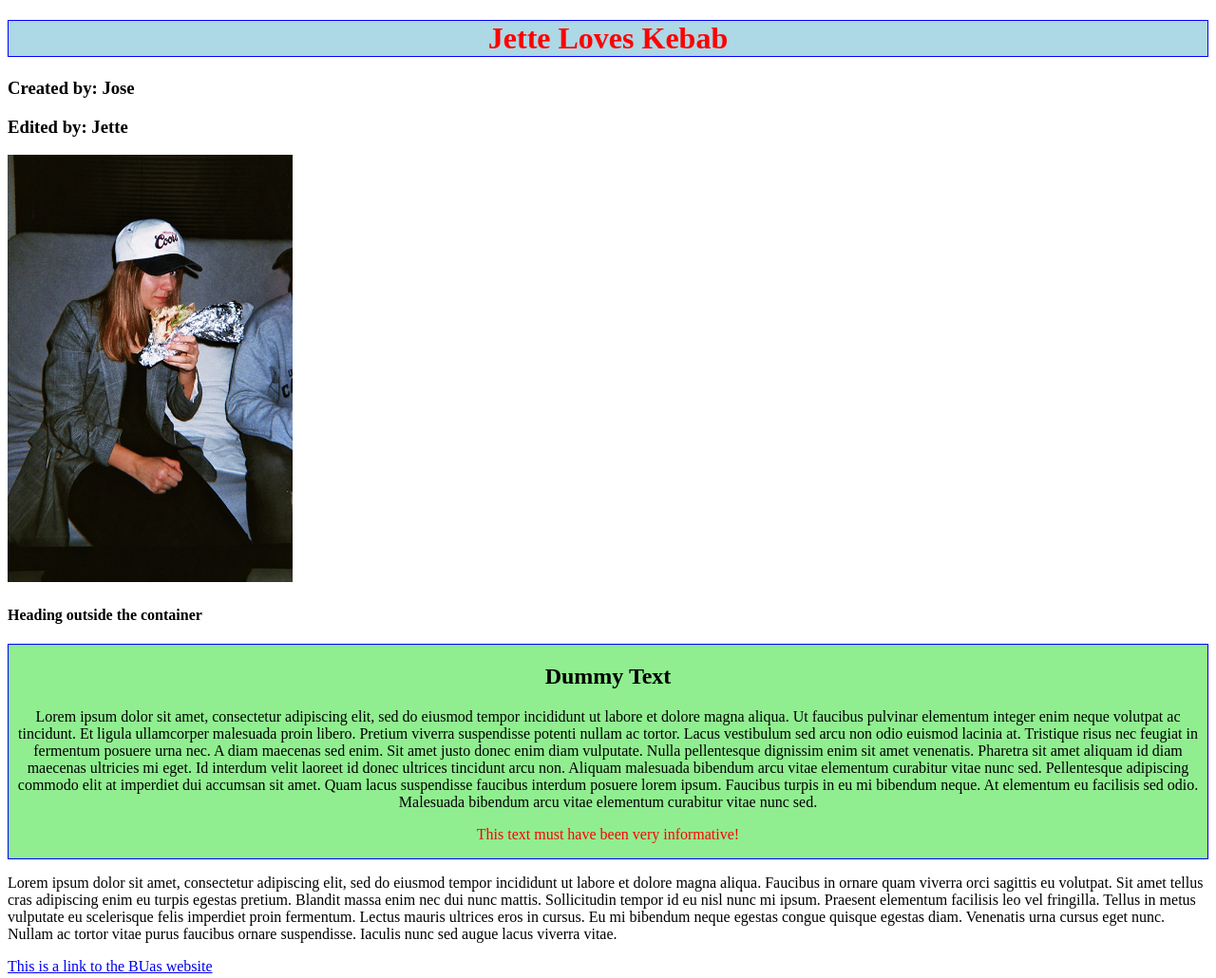
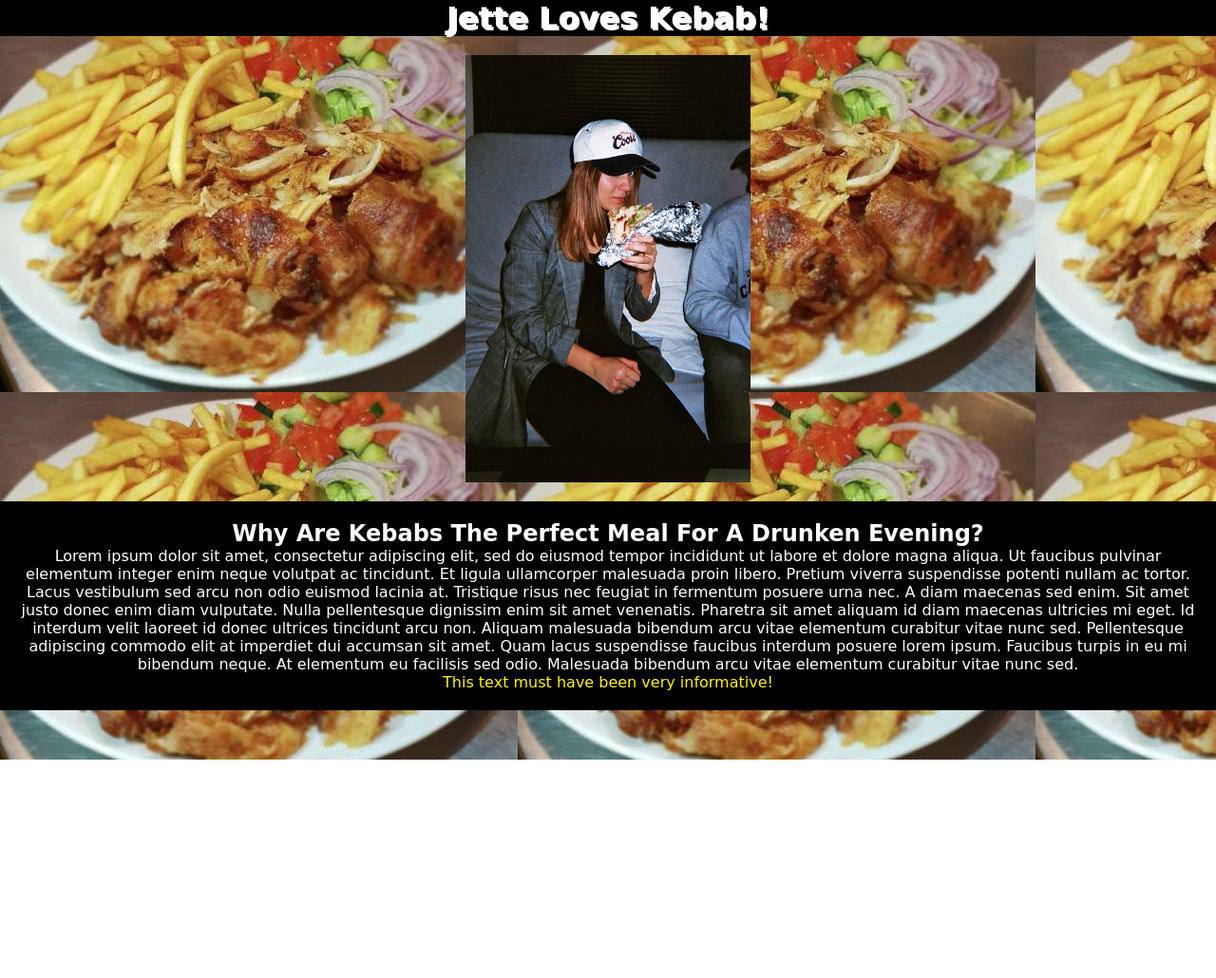
Before and after one commit to JoeyFeijoo/-prj4-chapter-3-, a plain HTML site: page index.html in a window 1280 px wide. Shown: the whole page at 95% size. After the commit the page ends 800 px from the top, so only its background shows below. Drawn offline with Linux system fonts and the light colour scheme.

Commit message:
Updates for 5th check

```diff
--- a/css/styles.css
+++ b/css/styles.css
@@ -1,18 +1,35 @@
 @charset "UTF-8";
+* {
+	margin: 0;
+	padding: 0;
+}
 .my-container {
-	color: black;
-    border: 1px solid blue;
+    color: #FFFFFF;
     text-align: center;
-    background-color: lightgreen;
+    background-color: #000000;
+
+    padding: 20px;
+    margin-top: auto;
+    margin-bottom: auto;
 }
 .my-class {
-	color: red;
-    border: 1px solid blue;
+    color: #FFFFFF;
     text-align: center;
-    background-color: lightblue;
+    background-color: #000000;
+    text-shadow: 2px 2px;
 }
 #my-id {
-	color: red;
+    color: #FFF400;
 }
 .id {
 }
+.my-image {
+	margin-right: auto;
+	margin-left: auto;
+	display: block;
+	padding: 20px;
+}
+.body {
+    background-image: url(../images/kebab.jpg);
+	font-family: 'Reggae One', cursive;
+}
--- a/index.html
+++ b/index.html
@@ -5,22 +5,15 @@
 		<meta charset= "utf-8">
 <link href="css/styles.css" rel="stylesheet" type="text/css">
 </head>
-<body>
-<h1 class="my-class">Jette Loves Kebab</h1>
-	<h3>Created by: Jose</h3>
-	<h3>Edited by: Jette</h3>
-	<img src="images/IMG_8403.png" width="300" alt=""/>
-<h4>Heading outside the container</h4>
+<body class="body">
+<h1 class="my-class">Jette Loves Kebab!</h1>
+	<img src="images/IMG_8403.png" alt="" width="300" class="my-image"/>
 	<div class= "my-container">
-		<h2>Dummy Text</h2>
+		<h2>Why Are Kebabs The Perfect Meal For A Drunken Evening?</h2>
 	<p> Lorem ipsum dolor sit amet, consectetur adipiscing elit, sed do eiusmod tempor incididunt ut labore et dolore magna aliqua. Ut faucibus pulvinar elementum integer enim neque volutpat ac tincidunt. Et ligula ullamcorper malesuada proin libero. Pretium viverra suspendisse potenti nullam ac tortor. Lacus vestibulum sed arcu non odio euismod lacinia at. Tristique risus nec feugiat in fermentum posuere urna nec. A diam maecenas sed enim. Sit amet justo donec enim diam vulputate. Nulla pellentesque dignissim enim sit amet venenatis. Pharetra sit amet aliquam id diam maecenas ultricies mi eget. Id interdum velit laoreet id donec ultrices tincidunt arcu non. Aliquam malesuada bibendum arcu vitae elementum curabitur vitae nunc sed. Pellentesque adipiscing commodo elit at imperdiet dui accumsan sit amet. Quam lacus suspendisse faucibus interdum posuere lorem ipsum. Faucibus turpis in eu mi bibendum neque. At elementum eu facilisis sed odio. Malesuada bibendum arcu vitae elementum curabitur vitae nunc sed.</p>
 		<p id="my-id">This text must have been very informative!</p>
 	</div>
 	<div>
-<p>Lorem ipsum dolor sit amet, consectetur adipiscing elit, sed do eiusmod tempor incididunt ut labore et dolore magna aliqua. Faucibus in ornare quam viverra orci sagittis eu volutpat. Sit amet tellus cras adipiscing enim eu turpis egestas pretium. Blandit massa enim nec dui nunc mattis. Sollicitudin tempor id eu nisl nunc mi ipsum. Praesent elementum facilisis leo vel fringilla. Tellus in metus vulputate eu scelerisque felis imperdiet proin fermentum. Lectus mauris ultrices eros in cursus. Eu mi bibendum neque egestas congue quisque egestas diam. Venenatis urna cursus eget nunc. Nullam ac tortor vitae purus faucibus ornare suspendisse. Iaculis nunc sed augue lacus viverra vitae.</p>
 </div>
-<p>
-	<a href="http://www.buas.nl/en"> This is a link to the BUas website  </a>
-</p>
 </body>
 </html>
```
Also changed, not shown: images/kebab.jpg (added), 1 other file.
